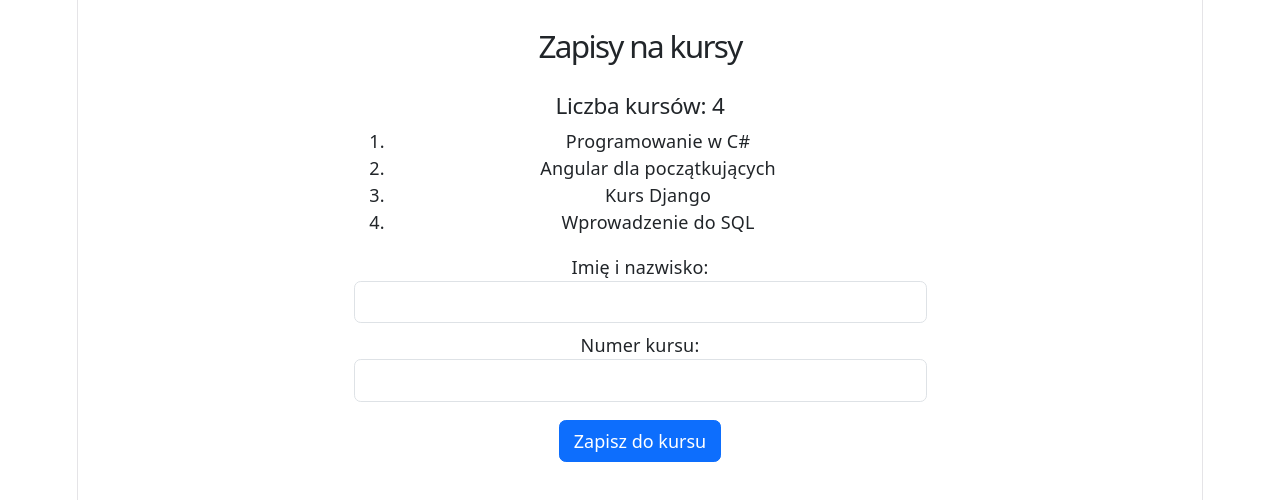
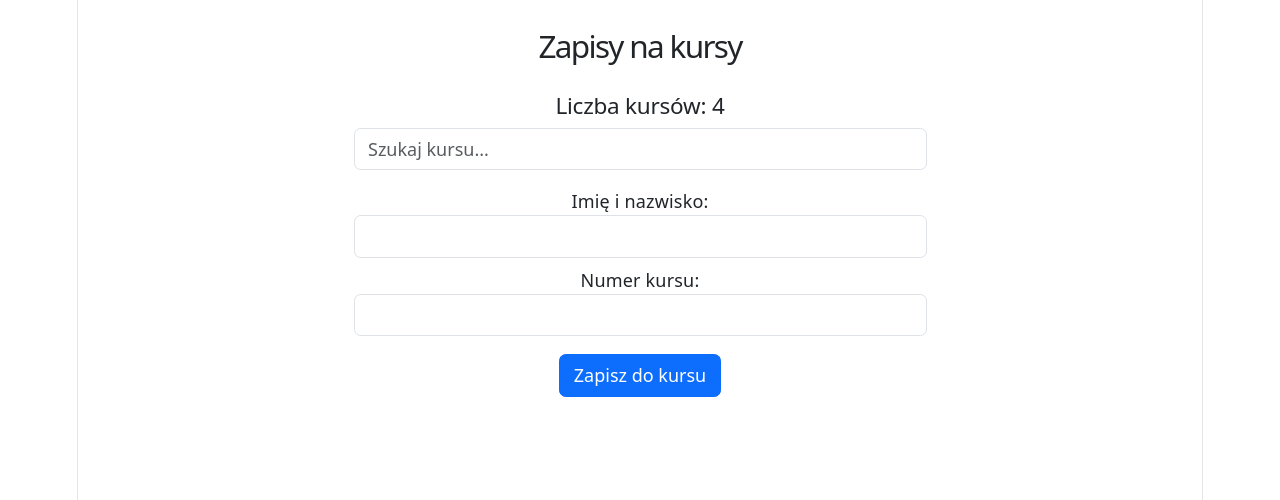
Before and after one commit to kvbx11/inf04-web, a React (Vite) app in the folder zadania/mb07/react/: page / in a window 1280 px wide. Shown: the top 500 px of the page. Built offline with nearby package versions, Linux system fonts and the light colour scheme.

Commit message:
Wyszukiwanie kursow z zachowaniem numeracji

```diff
--- a/zadania/mb07/react/src/App.jsx
+++ b/zadania/mb07/react/src/App.jsx
@@ -1,4 +1,4 @@
-import { useRef } from 'react'
+import { useRef, useState } from 'react'
 
 const kursy = [
   'Programowanie w C#',
@@ -10,6 +10,8 @@
 function App() {
   const imieNazwiskoRef = useRef(null)
   const numerKursuRef = useRef(null)
+  const [szukaj,setSzukaj]=useState('')
+  const widoczne=kursy.map((kurs,index)=>({kurs,nume:index+1})).filter(({kurs})=>kurs.toLowerCase().includes(szukaj.toLowerCase))
 
   function handleSubmit(event) {
     event.preventDefault()
@@ -33,9 +35,11 @@
 
       <h2 className="h5">Liczba kursów: {kursy.length}</h2>
 
+
+      <input type="text" className='form-control mb-2' placeholder='Szukaj kursu...' value={szukaj} onChange={e=>setSzukaj(e.target.value)} />
       <ol>
-        {kursy.map((kurs, index) => (
-          <li key={index}>{kurs}</li>
+        {widoczne.map(({kurs, numer}) => (
+          <li key={numer} value={numer}>{kurs}</li>
         ))}
       </ol>
 
```
